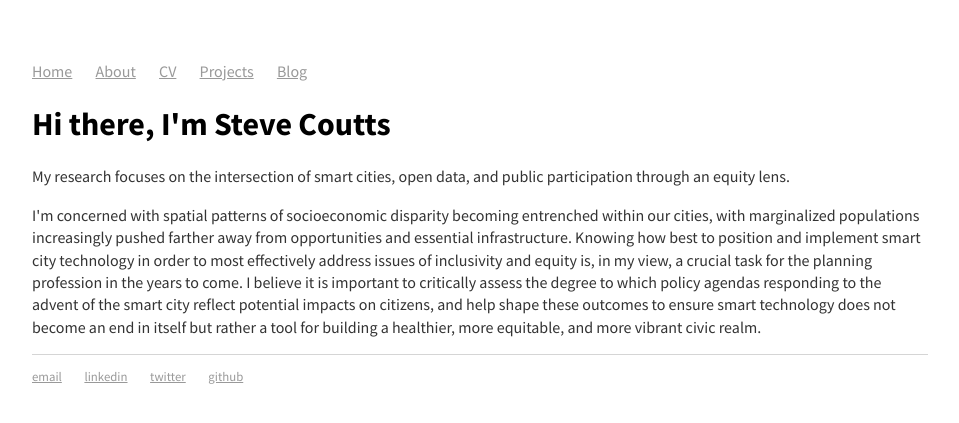
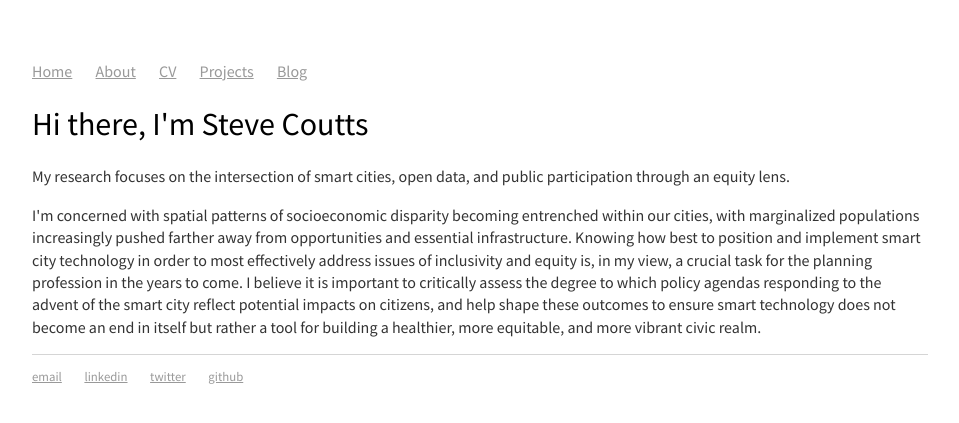
Before and after one commit to stevecoutts/stevecoutts.github.io, a Jekyll site: the page built from index.html, in a window 1280 px wide. Shown: the top 423 px of the page, without its empty margins (160-1119 px from the left). Built offline with Jekyll 4.4.1, drawn with Linux system fonts in a browser that asks for light colours; some web fonts are replaced.

Commit message:
Update main.css

```diff
--- a/css/main.css
+++ b/css/main.css
@@ -24,7 +24,7 @@ a:hover {
 h1 {
     font-size: 2em;
     font-family:'Source Sans Pro','Helvetica', 'Arial', 'Sans-Serif';
-    font-weight: bold;
+    font-weight: 400;
 }
 p {
     font-size: 1em;
```
